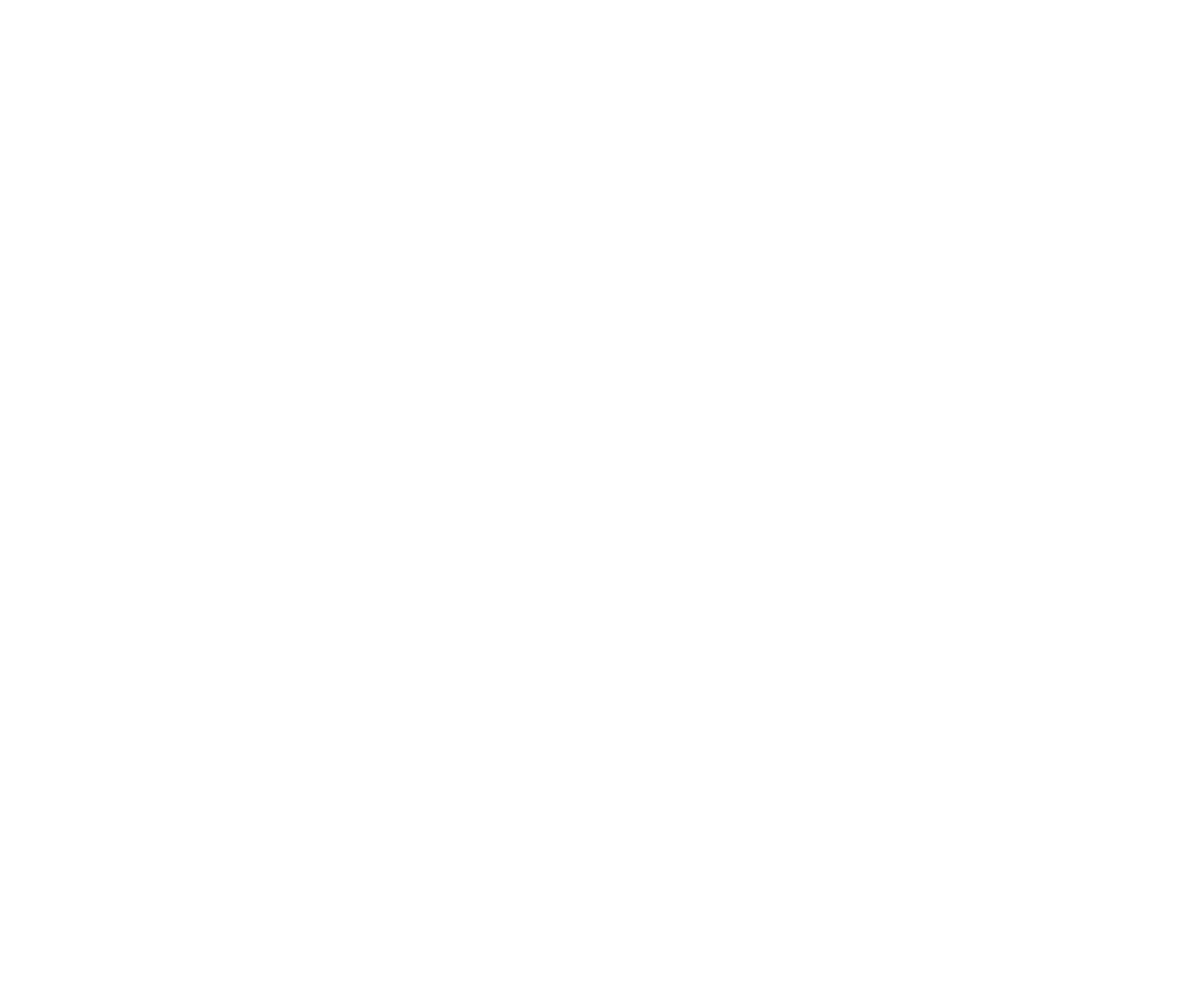
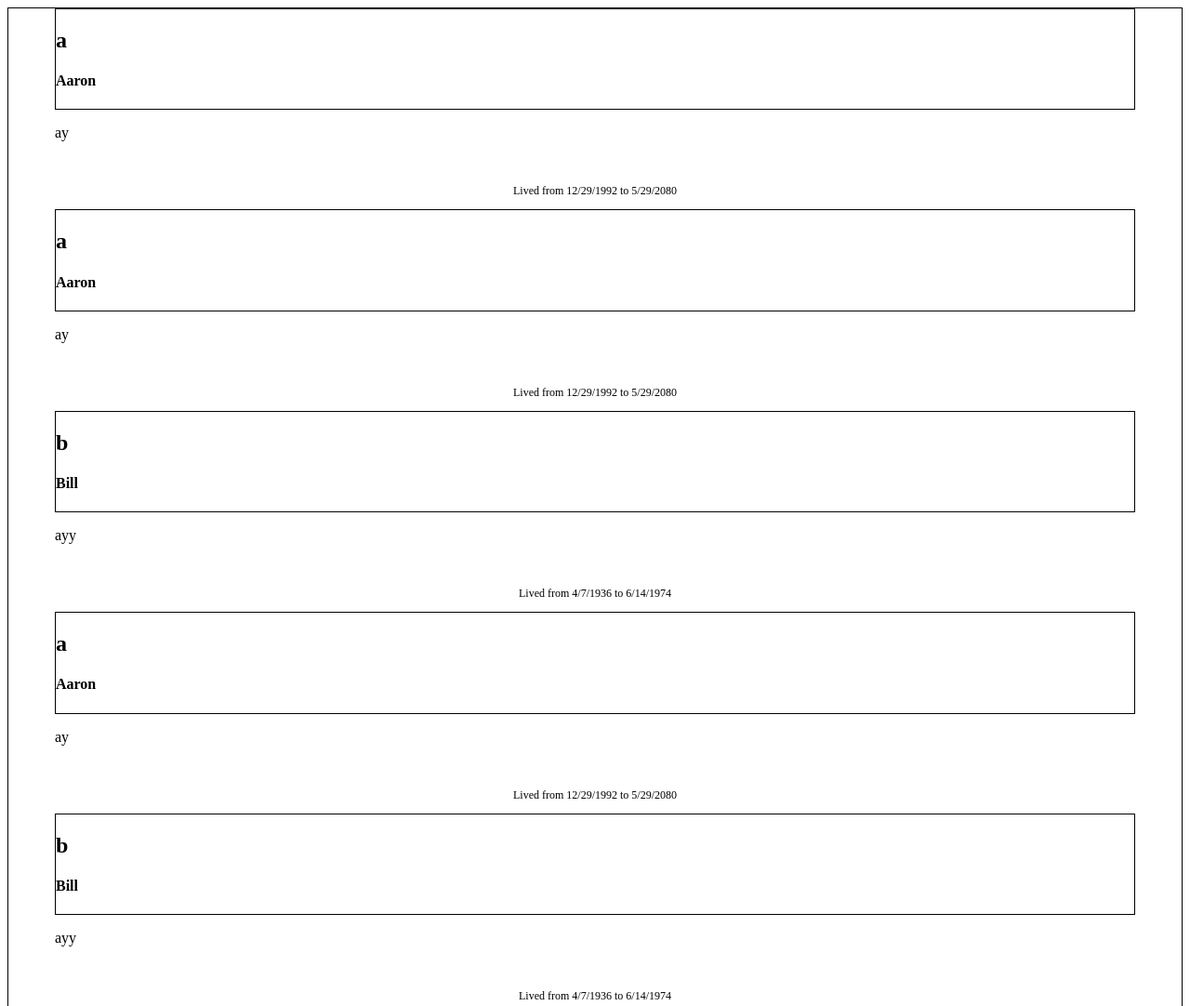
Before and after one commit to ericloux/cards, a plain HTML site: page index.html in a window 1280 px wide. Shown: the top 1082 px of the page at 93% size. Before the commit the page ends 800 px from the top, so only its background shows below. Drawn offline with Linux system fonts and the light colour scheme.

Commit message:
added cards and card data

```diff
--- a/index.html
+++ b/index.html
@@ -4,12 +4,12 @@
     <meta charset="UTF-8">
     <meta name="viewport" content="width=device-width, initial-scale=1.0">
     <meta http-equiv="X-UA-Compatible" content="ie=edge">
-    <link rel="stylesheet" href="style.css" type="text/css">
+    <link rel="stylesheet" href="./style.css" type="text/css">
 
     <title>Document</title>
 </head>
 <body>
-
+    <div class="container" id="cardContainer"></div>
     <script src="main.js"></script>
 </body>
 </html>
--- a/main.js
+++ b/main.js
@@ -1 +1,74 @@
-console.log("hello");
+let myPeople = [ {
+    title: "a",
+    name: "Aaron",
+    bio: "ay",
+    image: "",
+    lifespan: {
+        birth: "12/29/1992",
+        death: "5/29/2080"
+    }
+},
+{
+    title: "b",
+    name: "Bill",
+    bio: "ayy",
+    image: "",
+    lifespan: {
+        birth: "4/7/1936",
+        death: "6/14/1974"
+    }
+},
+{
+    title: "c",
+    name: "Charlie",
+    bio: "ayyy",
+    image: "",
+    lifespan: {
+        birth: "3/2/1794",
+        death: "10/31/1800"
+    }
+},
+{
+    title: "d",
+    name: "Dave",
+    bio: "ayyyy",
+    image: "",
+    lifespan: {
+        birth: "8/31/7843",
+        death: "8/3/8140"
+    }
+},
+{
+    title: "e",
+    name: "Eric",
+    bio: "ayyyyy",
+    image: "",
+    lifespan: {
+        birth: "11/07/1988",
+        death: "indefinite"
+    }
+}];
+
+let peopleContainer = document.getElementById("cardContainer");
+let personString = "";
+
+for (let i = 0; i < myPeople.length; i++) {
+    personString += `
+        <div id="cardID-${i}">
+            <header class="nameTitle">
+                <h2>${myPeople[i].title} </h2>
+                <h4>${myPeople[i].name}</h4>
+            </header>
+            <section class="bio">
+                <div>
+                    <p>${myPeople[i].bio} </p>
+                    <img src = "${myPeople[i].image}" /"
+                </div>
+            </section>
+            <footer class="footnote">
+                <p>Lived from ${myPeople[i].lifespan.birth} to ${myPeople[i].lifespan.death} </p>
+            </footer>
+
+        </div>`;
+    peopleContainer.innerHTML += personString;
+}
--- a/style.css
+++ b/style.css
@@ -1,3 +1,18 @@
-* {
-    background-color: "#FFFFFF";
+.footnote {
+    font-size: 9pt;
+    text-align:center;
 }
+
+.bio {
+    background-color:"#444444";
+    padding:0px 50px;
+}
+
+.nameTitle {
+    border: 1px black solid;
+    margin:0px 50px;
+}
+
+.container {
+    border: 1px black solid;
+}
```
